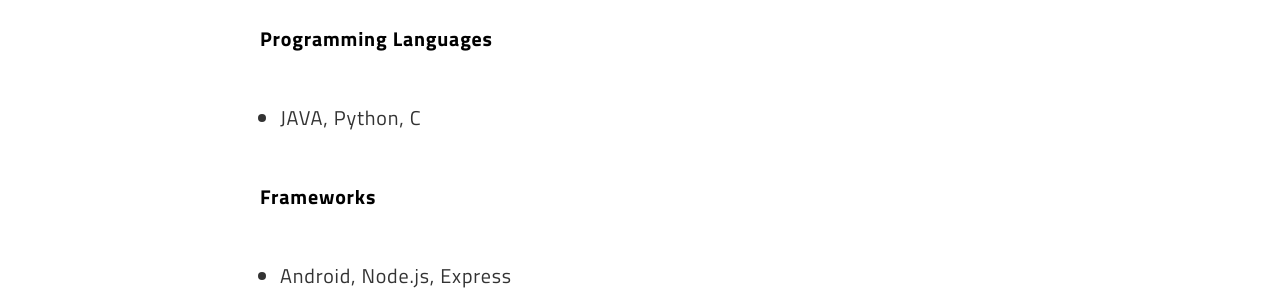
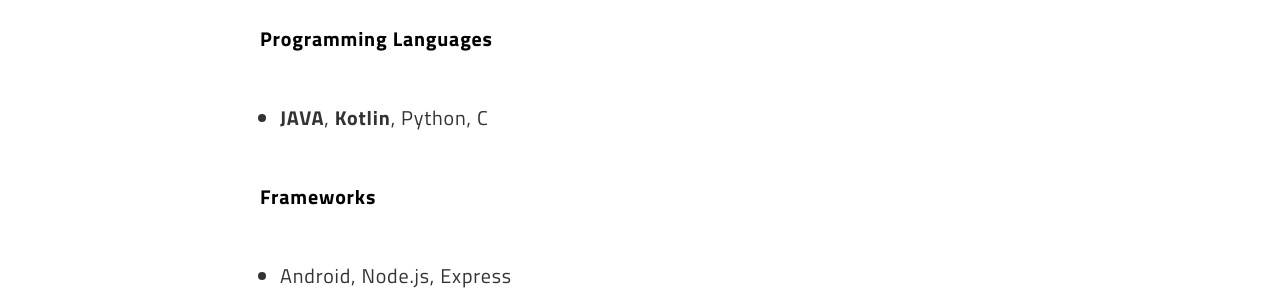
Before and after one commit to yands11/yands11.github.io, a Jekyll site: the page built from about.md, in a window 1280 px wide and 900 px high, scrolled down 1302 px. Shown: the part 158-458 px from the top of the window. Built offline with Jekyll 4.4.1, drawn with Linux system fonts in a browser that asks for light colours.

Commit message:
chore: edit bio

```diff
--- a/about.md
+++ b/about.md
@@ -37,7 +37,7 @@
 ## SKILLS
 
 #### Programming Languages
-  * JAVA, Python, C
+  * **JAVA**, **Kotlin**, Python, C
 
 #### Frameworks
   * Android, Node.js, Express
```
